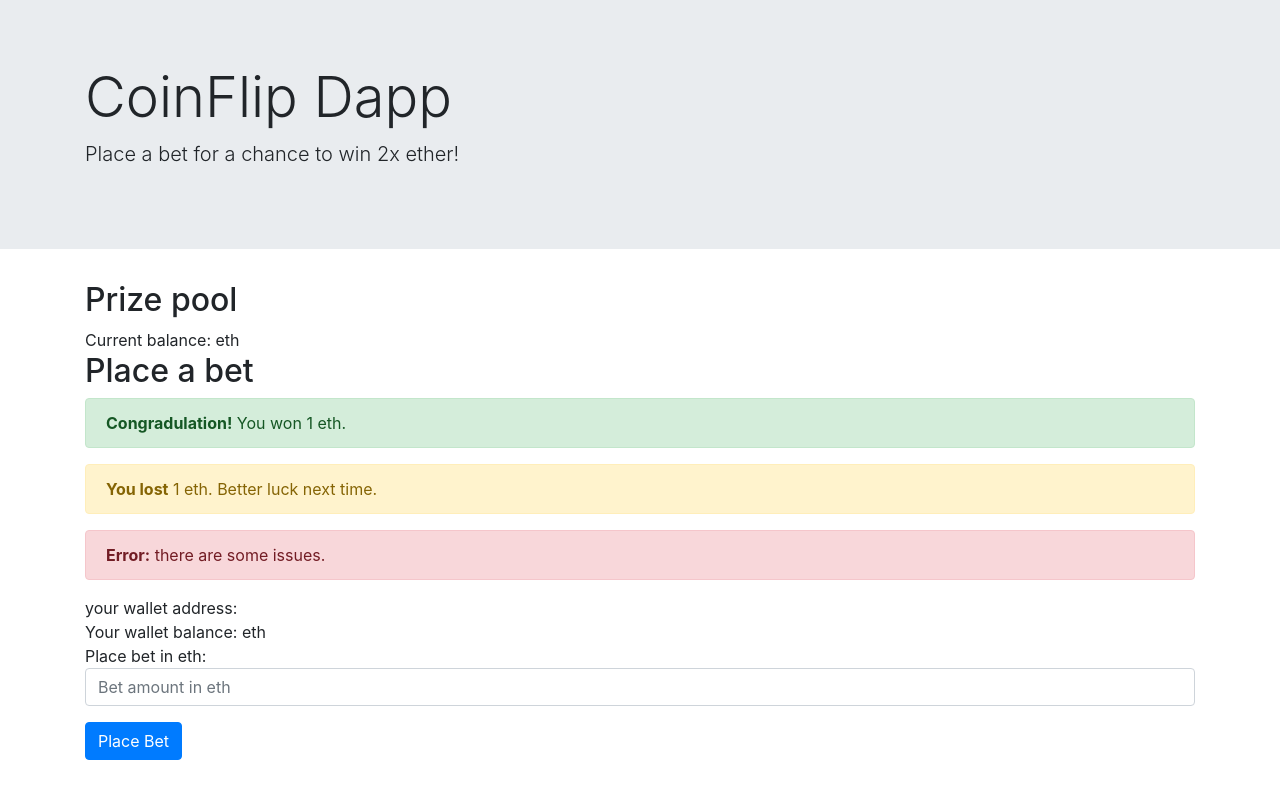
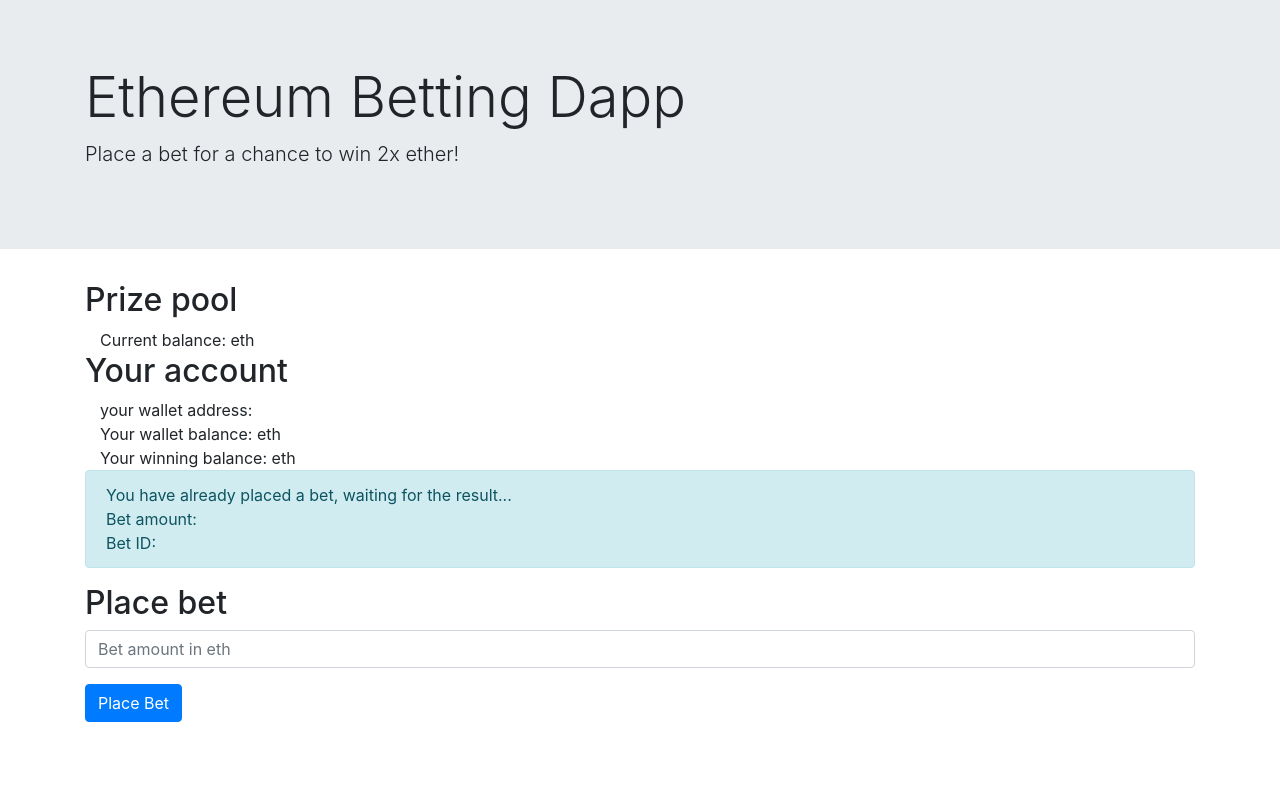
Before and after one commit to bzsamus/bettingdapp, a website: page dapp/index.html in a window 1280 px wide. Drawn offline with nearby package versions, Linux system fonts and the light colour scheme.

Commit message:
updated UI to show betting progress

```diff
--- a/dapp/index.html
+++ b/dapp/index.html
@@ -4,7 +4,7 @@
     <meta charset="utf-8">
     <meta name="viewport" content="width=device-width, initial-scale=1, shrink-to-fit=no">
 
-    <title>CoinFlip</title>
+    <title>Eth Betting</title>
     <script src="https://code.jquery.com/jquery-3.4.1.min.js"
       integrity="sha256-CSXorXvZcTkaix6Yvo6HppcZGetbYMGWSFlBw8HfCJo="
       crossorigin="anonymous"></script>
@@ -18,7 +18,7 @@
   <body>
     <div class="jumbotron jumbotron-fluid">
       <div class="container">
-        <h1 class="display-4">CoinFlip Dapp</h1>
+        <h1 class="display-4">Ethereum Betting Dapp</h1>
         <p class="lead">Place a bet for a chance to win 2x ether! </p>
       </div>
     </div>
@@ -26,29 +26,37 @@
       <div>
         <div>
           <h2>Prize pool</h2>
-          <div>
+          <div class="container">
             Current balance: <span id="balance_output"></span> eth
           </div>
         </div>
-        <h2>Place a bet</h2>
-        <div id="win_alert" class="alert alert-success alert-dismissible fade show" role="alert">
+        <h2>Your account</h2>
+        <div id="win_alert" class="alert alert-success alert-dismissible fade d-none" role="alert">
           <strong>Congradulation!</strong> You won <span id="win_amount">1</span> eth.
         </div>
-        <div id="lose_alert" class="alert alert-warning alert-dismissible fade show" role="alert">
+        <div id="lose_alert" class="alert alert-warning alert-dismissible fade d-none" role="alert">
           <strong>You lost</strong> <span id="lose_amount">1</span> eth. Better luck next time.
         </div>
-        <div id="error_alert" class="alert alert-danger alert-dismissible fade show" role="alert">
+        <div id="error_alert" class="alert alert-danger alert-dismissible fade d-none" role="alert">
           <strong>Error:</strong><span id="error_message"> there are some issues.</span>
         </div>
-        <div>
+        <div class="container">
           your wallet address: <span id="wallet_address_output"></span></br>
-          Your wallet balance: <span id="wallet_balance_output"></span> eth
+          Your wallet balance: <span id="wallet_balance_output"></span> eth</br/>
+          Your winning balance: <span id="winning_balance_output"></span> eth <button type="button" id="withdraw_button" class="btn btn-primary d-none">Withdraw</button>
         </div>
-        Place bet in eth:
-        <div class="input-group mb-3">
-          <input type="text" class="form-control" id="amount_input" placeholder="Bet amount in eth" >
+        <div id="progress_alert" class="alert alert alert-info" role="alert">
+          <span id="progress_message"> You have already placed a bet, waiting for the result...</span><br/>
+          <span>Bet amount:</span><span id="progress_detail"></span><br/>
+          <span>Bet ID:</span><span id="progress_id"></span>
         </div>
-        <button type="button" id="place_bet_button" class="btn btn-primary">Place Bet</button>
+        <div id="betting_div">
+          <h2>Place bet</h2>
+          <div class="input-group mb-3">
+            <input type="text" class="form-control" id="amount_input" placeholder="Bet amount in eth" >
+          </div>
+          <button type="button" id="place_bet_button" class="btn btn-primary">Place Bet</button>
+        </div>
       </div>
     </div>
 
```
